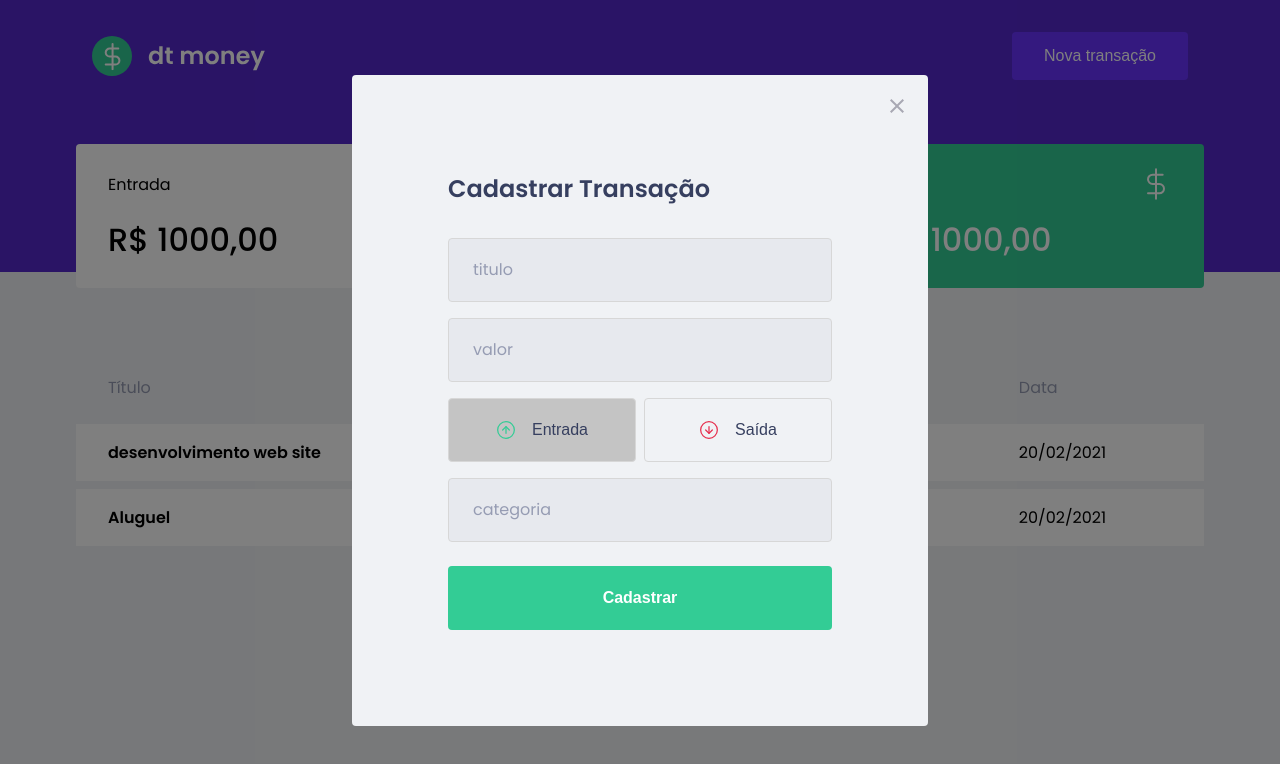
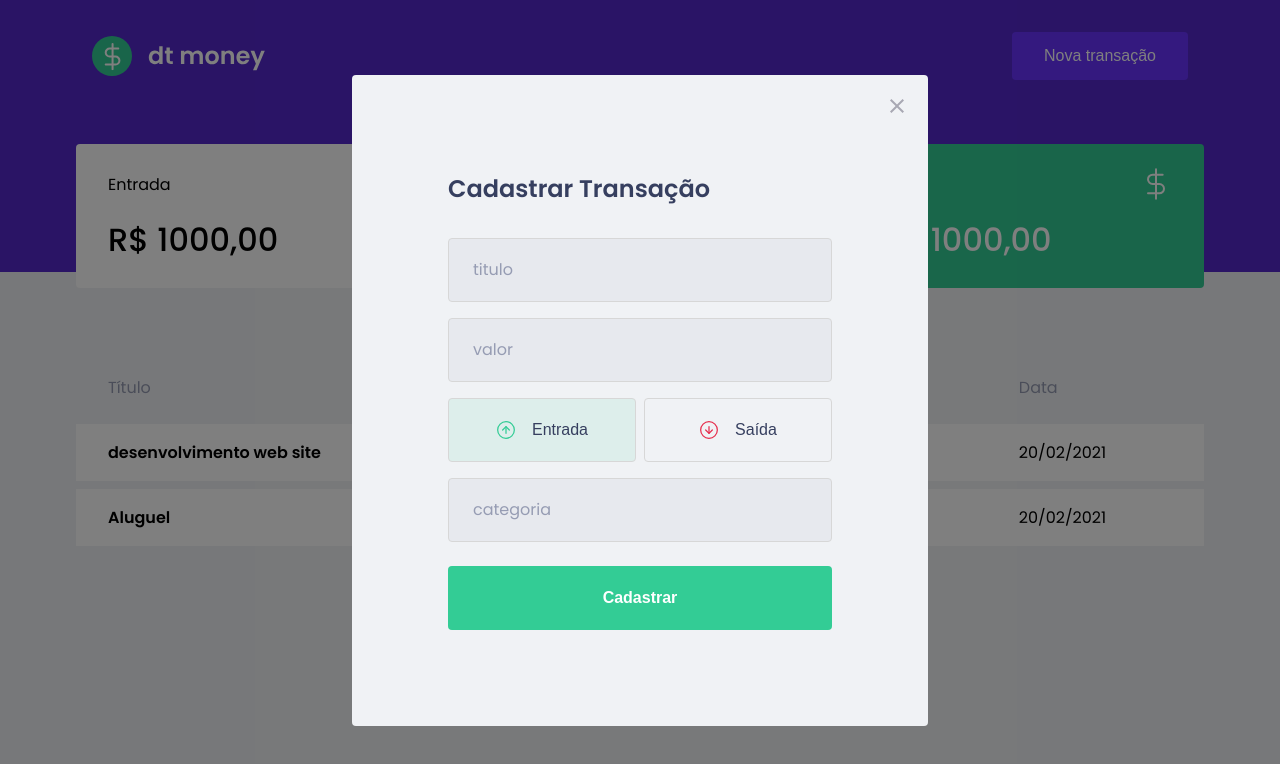
Before and after one commit to victor-magaldi/DT-money, a React (Create React App) app: page / in a window 1280 px wide. Both pictures are taken after a click on the button "Nova transação". Shown: the top 764 px of the page. Built offline with nearby package versions, Linux system fonts and the light colour scheme; no server answers; what miragejs would draw is missing.

Commit message:
estilizando buttons customs

```diff
--- a/src/components/NewTrasactionModal/index.tsx
+++ b/src/components/NewTrasactionModal/index.tsx
@@ -46,6 +46,7 @@
               setType("deposit");
             }}
             isActive={type === "deposit"}
+            activeColor={"green"}
           >
             <img src={incomeImg} alt="Entrada" />
             <span>Entrada</span>
@@ -57,6 +58,7 @@
               setType("withdraw");
             }}
             isActive={type === "withdraw"}
+            activeColor={"red"}
           >
             <img src={outcomeImg} alt="Saída" />
             <span>Saída</span>
--- a/src/components/NewTrasactionModal/styled.ts
+++ b/src/components/NewTrasactionModal/styled.ts
@@ -1,5 +1,5 @@
 import styled from "styled-components";
-import { darken } from "polished"
+import { darken, transparentize } from "polished"
 
 export const Container = styled.form`
     h2{
@@ -54,12 +54,19 @@
 
 interface RadioBoxProps {
     isActive?: boolean;
+    activeColor: "green" | "red"
+}
+const colors = {
+    green: "#33cc95",
+    red: "#e52e42",
 }
 export const RadioBox = styled.button<RadioBoxProps>`
     height:4rem;
     border: 1px solid #d7d7d7;
     border-radius:0.25rem;
-    background: ${(props) => props?.isActive ? "#c4c4c4" : "transparent"};
+    background: ${(props) => props?.isActive ?
+        transparentize(0.9, colors[props.activeColor]) :
+        "transparent"};
     display: flex;
     align-items:center;
     justify-content:center;
```
